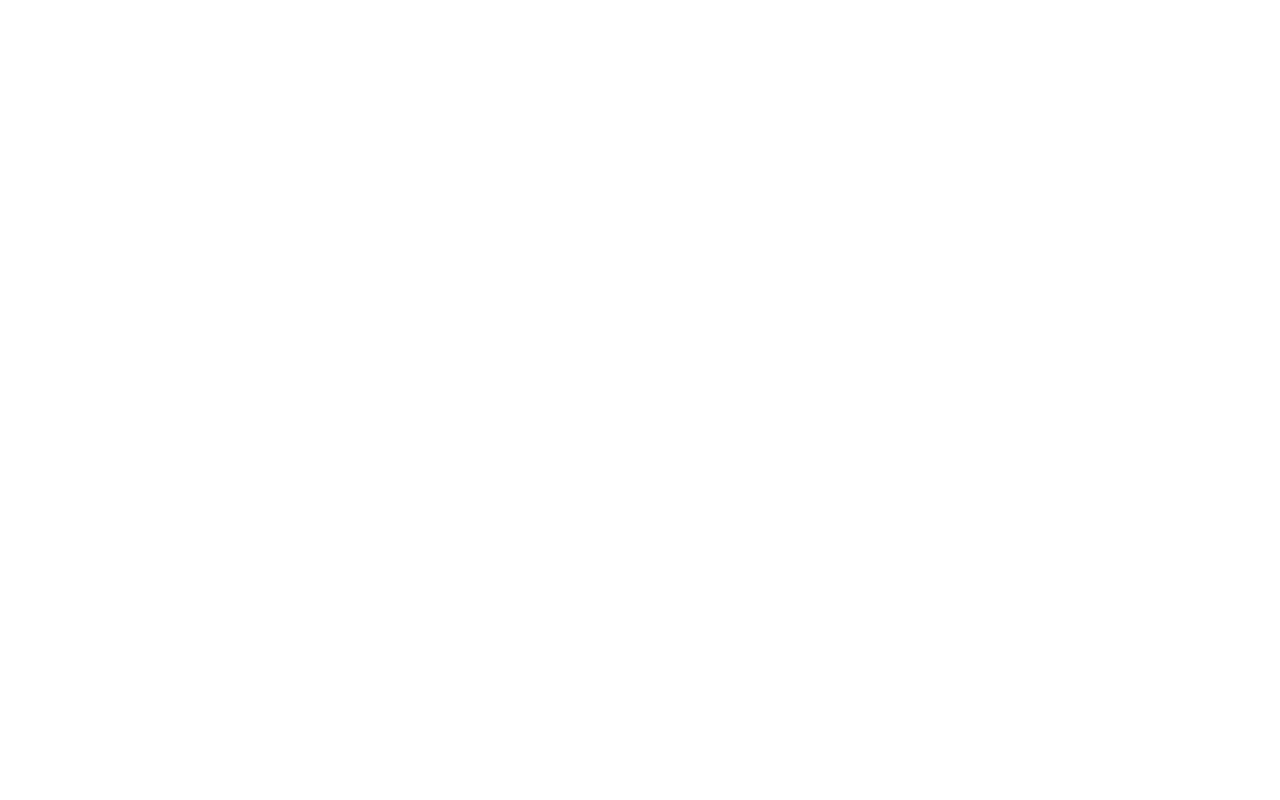
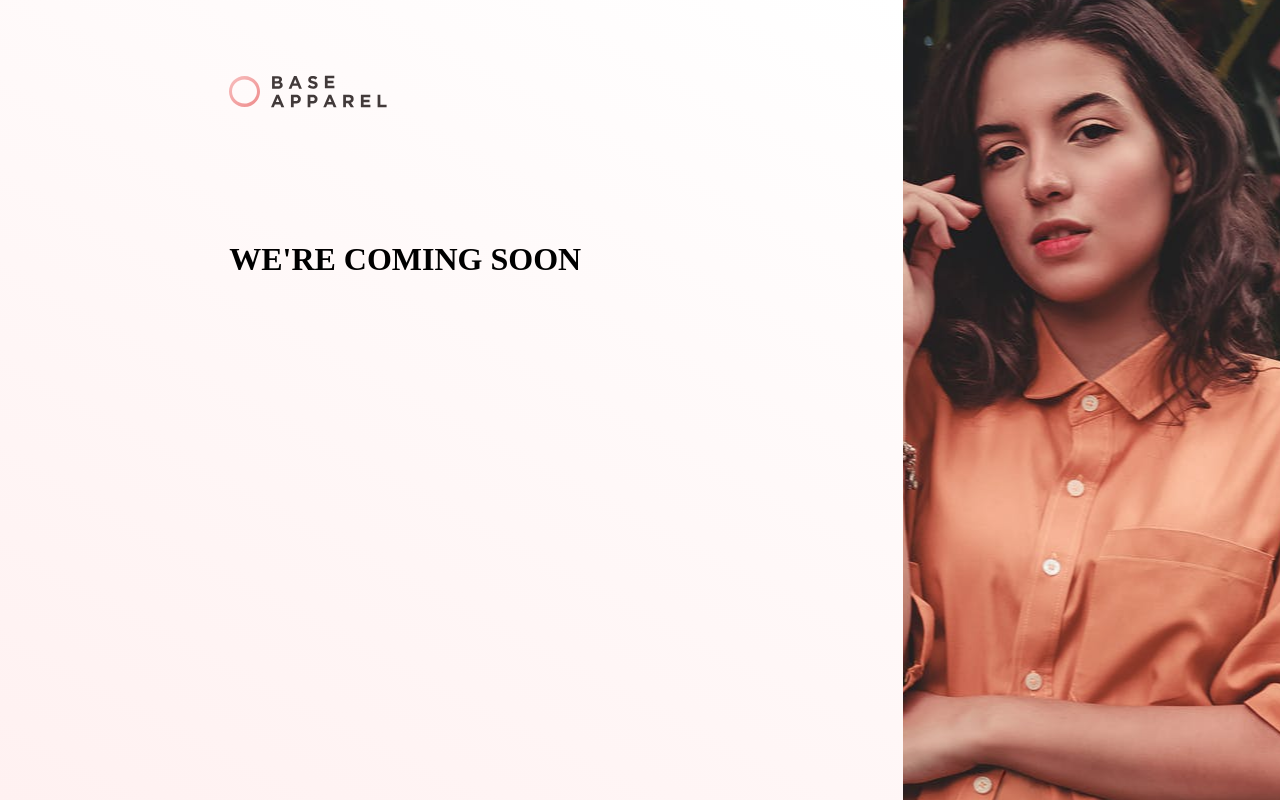
Before and after one commit to mrios671/coming-soon-page, a plain HTML site: page index.html in a window 1280 px wide. Drawn offline with Linux system fonts and the light colour scheme.

Commit message:
halfway through today's lecture.

```diff
--- a/css/style.css
+++ b/css/style.css
@@ -1 +1,56 @@
 @import "reset.css";
+:root{
+    --colors-primary: #CE9898;
+    --colors-primary-gradient:linear-gradient(135deg, #F8BFBF 0%, #EE8B8B 100%);
+    --colors-secondary: #CE9898;
+    --colors-darker-secondary: #EE8B8B;
+    --colors-dark: #423A3A ;
+    --colors-light: #FFF;
+    --colors-light-gradient: linear-gradient(28deg, #FFF1F1 0%, #FFFFFF 100%);
+}
+.page-wrapper{
+    display: flex;
+    min-height: 100vh;
+}
+
+.left-side{
+    flex: 2 0 0;
+    background: var(--colors-light-gradient);
+    display: flex;
+    align-items: start;
+    justify-content: center;
+    padding: 75px;
+}
+
+.left-side-inner{
+    max-width: 445px;
+    width: 100%;
+    display: flex;
+    flex-direction: column;
+    gap: 133px;
+}
+
+.logo-wrapper{
+    display: flex;
+    align-items: center;
+    gap: 11px;
+}
+
+.text-container{
+    display: flex;
+    flex-direction: column;
+}
+
+.text-container h1 {
+    text-transform: uppercase;
+
+}
+
+.right-side{
+    flex: 1 0 0;
+    /*height: 100vh;*/
+    aspect-ratio: 610/800;
+    background-image: url("../img/main-model.png");
+    background-size: cover;
+    background-position: center;
+}
--- a/index.html
+++ b/index.html
@@ -9,6 +9,21 @@
     <link rel="stylesheet" href="css/style.css">
 </head>
 <body>
+    <div class="page-wrapper">
+        <main class="left-side">
+            <div class="left-side-inner">
+                <div class="logo-wrapper">
+                    <img src="img/logo-avatar.svg" class="logo">
+                    <img src="img/logo-words.svg" class="logo-words">
+                </div>
+                <div class="text-container">
+                    <h1> We're Coming Soon</h1>
+                </div>
+            </div>
+        </main>
+        <div class="right-side">
 
+        </div>
+    </div>
 </body>
 </html>
```
Also changed, not shown: img/logo-avatar.svg (added), img/logo-words.svg (added), img/main-model.png (added).
